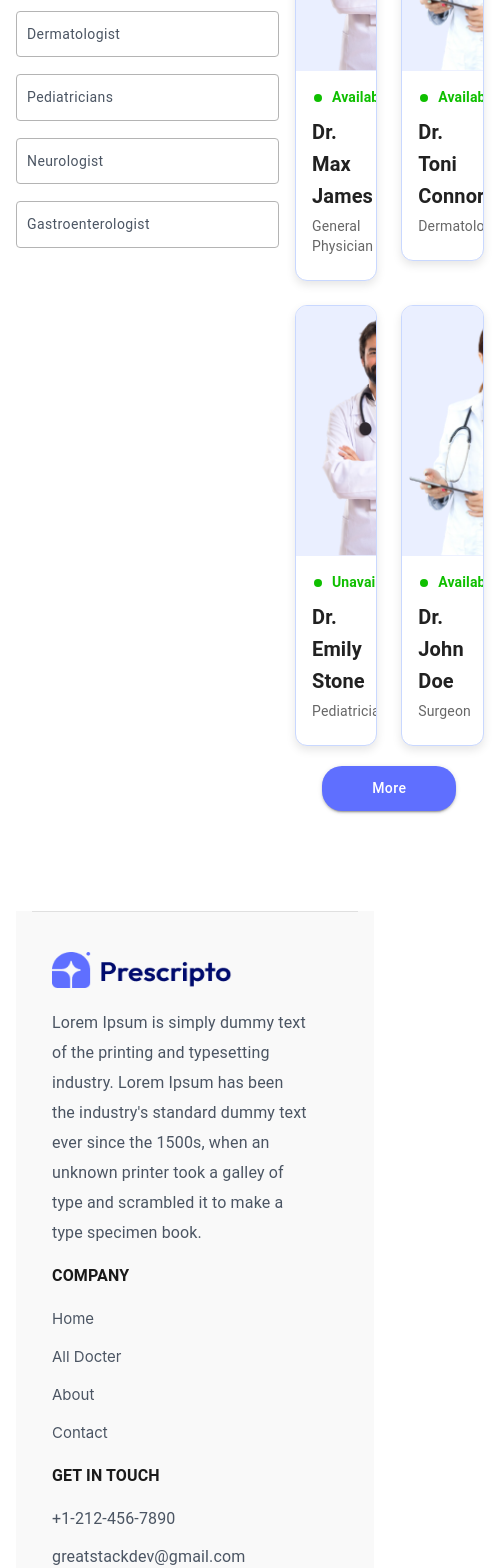
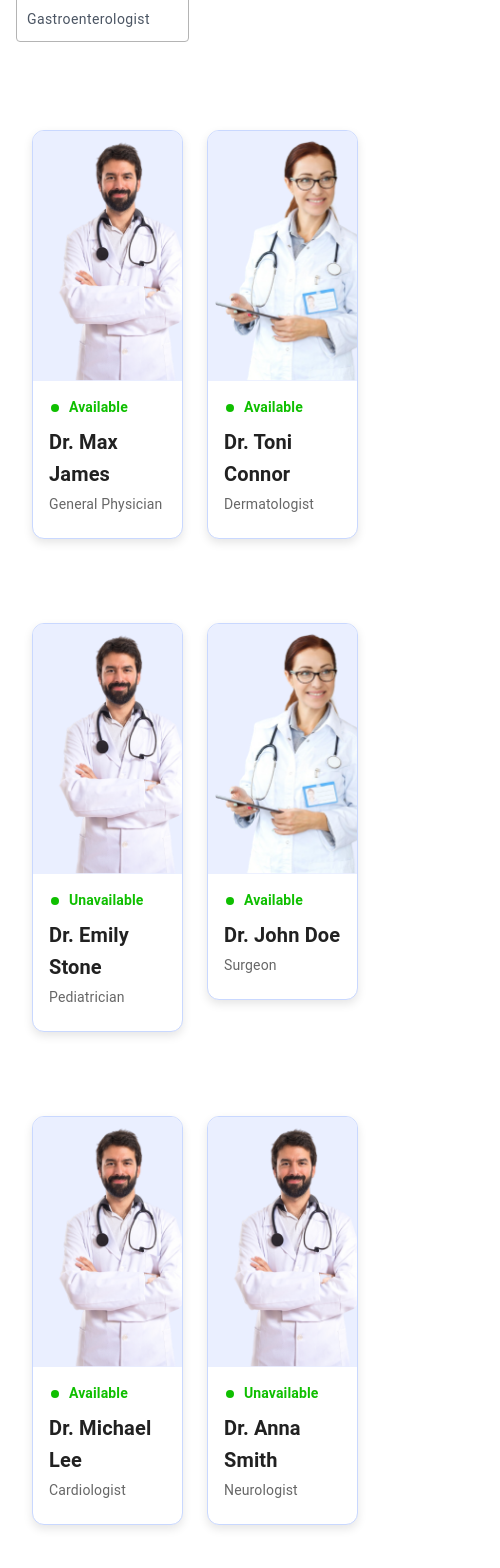
Before and after one commit to RidoyHossain247/doctor-muhit, a React (Create React App) app: page /all-docters in a window 390 px wide. Shown: the part 280-1848 px from the top of the page, 500 px wide, since content can reach past the window. Built offline with nearby package versions, Linux system fonts and the light colour scheme.

Commit message:
All Update

```diff
--- /dev/null
+++ b/src/component/form/CardLogin.js
@@ -0,0 +1,106 @@
+import React from "react";
+import { Container, Grid, Box, Typography } from "@mui/material";
+import DoctorCard from "./DoctorCord";
+import { useNavigate } from "react-router-dom";
+
+const CardLogin = ({ Title, Top }) => {
+  const navigate = useNavigate();
+
+  const doctorCards = [
+    {
+      image: "./images/image_388.png",
+      name: "Dr. Max James",
+      title: "General Physician",
+      isAvailable: true,
+      route: "/Doctor-Apoint",
+    },
+    {
+      image: "./images/file (2) 1.png",
+      name: "Dr. Toni Connor",
+      title: "Dermatologist",
+      isAvailable: true,
+      route: "/doctor/toni-connor",
+    },
+    {
+      image: "./images/image_388.png",
+      name: "Dr. Emily Stone",
+      title: "Pediatrician",
+      isAvailable: false,
+      route: "/doctor/emily-stone",
+    },
+    {
+      image: "./images/file (2) 1.png",
+      name: "Dr. John Doe",
+      title: "Surgeon",
+      isAvailable: true,
+      route: "/doctor/john-doe",
+    },
+    {
+      image: "./images/image_388.png",
+      name: "Dr. Michael Lee",
+      title: "Cardiologist",
+      isAvailable: true,
+      route: "/doctor/michael-lee",
+    },
+    {
+      image: "./images/image_388.png",
+      name: "Dr. Anna Smith",
+      title: "Neurologist",
+      isAvailable: false,
+      route: "/doctor/anna-smith",
+    },
+    {
+      image: "./images/image_388.png",
+      name: "Dr. Richard James",
+      title: "General Physician",
+      isAvailable: true,
+      route: "/doctor/richard-james",
+    },
+    {
+      image: "./images/file (2) 1.png",
+      name: "Dr. Sarah Connor",
+      title: "Dermatologist",
+      isAvailable: true,
+      route: "/doctor/sarah-connor",
+    },
+    {
+      image: "./images/image_388.png",
+      name: "Dr. Emily Stone",
+      title: "Pediatrician",
+      isAvailable: false,
+      route: "/doctor/emily-stone",
+    },
+  ];
+
+  return (
+    <Container>
+      <Typography
+        sx={{
+          margin: "28px 0 0 0",
+          fontSize: "22px",
+          fontWeight: 500,
+          color: "#323232",
+        }}
+      >
+        {Title}
+      </Typography>
+      <Grid container spacing={3}>
+        {doctorCards.map((doctor, index) => (
+          <Grid key={index} item xs={6} sm={6} md={3} lg={3}>
+            <Box mt={Top}>
+              <DoctorCard
+                image={doctor.image}
+                name={doctor.name}
+                title={doctor.title}
+                isAvailable={doctor.isAvailable}
+                onClick={() => navigate(doctor.route)}
+              />
+            </Box>
+          </Grid>
+        ))}
+      </Grid>
+    </Container>
+  );
+};
+
+export default CardLogin;
--- a/src/component/form/Footer.js
+++ b/src/component/form/Footer.js
@@ -40,7 +40,7 @@ const Footer = ({ marginTop }) => {
           </Grid>
 
           {/* Company Links */}
-          <Grid item xs={12} sm={3} md={3}>
+          <Grid item xs={6} sm={3} md={3}>
             <SectionTitle>COMPANY</SectionTitle>
             <LinkWrapper>
               {pages.map((page) => (
@@ -52,7 +52,7 @@ const Footer = ({ marginTop }) => {
           </Grid>
 
           {/* Contact Information */}
-          <Grid item xs={12} sm={6} md={3}>
+          <Grid item xs={6} sm={6} md={3}>
             <SectionTitle>GET IN TOUCH</SectionTitle>
             <ContactInfo>+1-212-456-7890</ContactInfo>
             <ContactInfo>greatstackdev@gmail.com</ContactInfo>
--- a/src/component/form/FormDoctors.js
+++ b/src/component/form/FormDoctors.js
@@ -5,10 +5,21 @@ import TextField from "@mui/material/TextField";
 import Button from "@mui/material/Button";
 import Avatar from "@mui/material/Avatar";
 import MenuItem from "@mui/material/MenuItem";
-import { Box } from "@mui/material";
+import { Box, Typography } from "@mui/material";
 
 function FormDoctor() {
   return (
+    <Box>
+      <Typography
+        sx={{
+          margin: "28px 0",
+          fontSize: "22px",
+          fontWeight: 500,
+          color: "#323232",
+        }}
+      >
+        Add Doctors
+      </Typography>
       <Box
         border={"1px solid #D8D8D8"}
         bgcolor={"#FFFFFF"}
@@ -17,7 +28,9 @@ function FormDoctor() {
         <Box sx={{ padding: { xs: "10px 16px", md: "60px 120px 60px 30px" } }}>
           <Box sx={{ display: "flex", alignItems: "center", gap: 2 }}>
             <StyledAvatar src="/doctor-avatar.jpg" alt="Doctor Avatar" />
-          <div style={{ fontSize: "20px", color: "#7B7B7B", fontWeight: 500 }}>
+            <div
+              style={{ fontSize: "20px", color: "#7B7B7B", fontWeight: 500 }}
+            >
               Upload doctor
               <br /> picture
             </div>
@@ -119,6 +132,7 @@ function FormDoctor() {
           </FormContainer>
         </Box>
       </Box>
+    </Box>
   );
 }
 
--- a/src/component/form/MoreButton.js
+++ b/src/component/form/MoreButton.js
@@ -5,7 +5,7 @@ const MoreButton = ({ onClick }) => {
   return (
     <Box sx={{ textAlign: "center", marginTop: "20px" }}>
       <StyledButton variant="contained" onClick={onClick}>
-        More
+        more
       </StyledButton>
     </Box>
   );
@@ -14,9 +14,13 @@ const MoreButton = ({ onClick }) => {
 export default MoreButton;
 
 const StyledButton = styled(Button)(({ theme }) => ({
-  backgroundColor: "#5F6FFF",
-  color: "#FFFFFF",
+  backgroundColor: "#EAEFFF",
+  color: "#4B5563",
   textTransform: "none",
-  borderRadius: "20px",
-  padding: "10px 50px",
+  borderRadius: "47px",
+  padding: "10px 60px",
+  boxShadow: "none",
+  marginTop: "60px",
+  fontSize: "20px",
+  fontWeight: 400,
 }));
--- a/src/component/form/Navbar.js
+++ b/src/component/form/Navbar.js
@@ -1,4 +1,4 @@
-import * as React from "react";
+import React, { useState, useEffect } from "react";
 import {
   AppBar,
   Box,
@@ -19,9 +19,19 @@ function NavBar() {
   const [drawerOpen, setDrawerOpen] = React.useState(false);
   const [activePage, setActivePage] = React.useState("");
 
+  useEffect(() => {
+    const savedCategory = localStorage.getItem("activePage");
+    if (savedCategory) {
+      console.log("Restoring category:", savedCategory);
+      setActivePage(savedCategory);
+    }
+  }, []);
+
   const handleActive = (page) => {
     setActivePage(page);
+    localStorage.setItem("activePage", page);
   };
+
   const navigate = useNavigate();
   const handleClickSignUp = () => {
     navigate("/sign-up");
--- a/src/pages/AllDoctors.js
+++ b/src/pages/AllDoctors.js
@@ -1,8 +1,8 @@
 import React, { useState, useEffect } from "react";
 import { Box, Button, Container } from "@mui/material";
 import { styled } from "@mui/material/styles";
-import CardsLayout from "../component/form/CardsLayout";
 import Footer from "../component/form/Footer";
+import CardLogin from "../component/form/CardLogin";
 
 const doctorCategories = [
   "All Doctors",
@@ -45,7 +45,11 @@ const AllDoctors = () => {
             </StyledButton>
           ))}
         </CategoryBox>
-        <CardsLayout selectedCategory={selectedCategory} />
+        <CardLogin
+          Title={""}
+          Top={"60px"}
+          selectedCategory={selectedCategory}
+        />
       </StyledMainBox>
       <Footer />
     </Container>
@@ -57,13 +61,22 @@ export default AllDoctors;
 const StyledMainBox = styled(Box)(({ theme }) => ({
   display: "flex",
   flexDirection: "row",
+  [theme.breakpoints.down("sm")]: {
+    flexDirection: "column",
+  },
 }));
 
 const CategoryBox = styled(Box)(({ theme }) => ({
   display: "flex",
   flexDirection: "column",
   gap: "17px",
-  marginTop: "100px",
+  marginTop: "90px",
+  [theme.breakpoints.down("sm")]: {
+    display: "grid",
+    gridTemplateColumns: "repeat(2, 1fr)",
+    gap: "12px",
+    marginTop: "100px",
+  },
 }));
 
 const StyledButton = styled(Button)(({ selected }) => ({
@@ -78,4 +91,7 @@ const StyledButton = styled(Button)(({ selected }) => ({
   ":hover": {
     backgroundColor: selected ? "#C7D2FE" : "#F0F0F0",
   },
+  ["@media (max-width:600px)"]: {
+    width: "100%",
+  },
 }));
--- a/src/pages/DoctorList.js
+++ b/src/pages/DoctorList.js
@@ -1,14 +1,14 @@
 import React from "react";
 import NavbarLogIn from "../component/form/NavbarLogIn";
 import DrawerLogin from "../component/form/DrawerLogin";
-import CardsLayout from "../component/form/CardsLayout";
 import { Box } from "@mui/material";
+import CardLogin from "../component/form/CardLogin";
 
 const DoctorList = () => {
   return (
     <Box bgcolor={"#F8F9FD"}>
       <NavbarLogIn />
-      <DrawerLogin child={<CardsLayout />} />
+      <DrawerLogin child={<CardLogin Title={" All Doctors"} Top={"28px"} />} />
     </Box>
   );
 };
```
Lines whose indentation alone changed are shown as unchanged.
